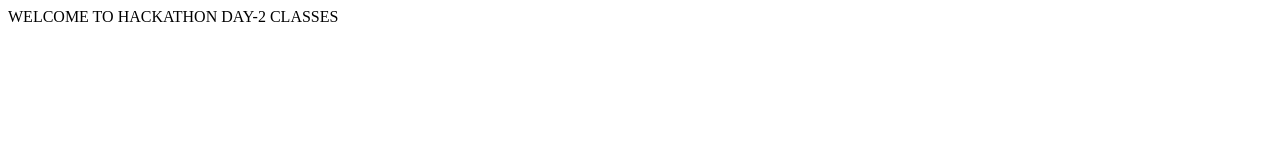
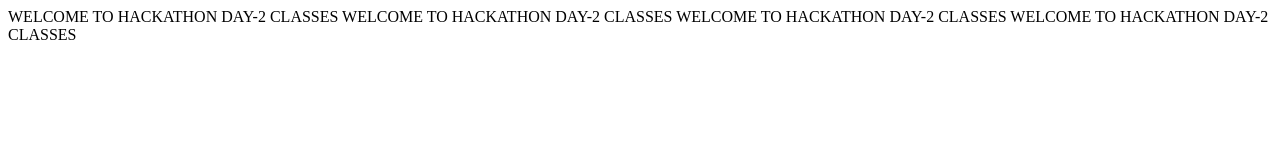
Before and after one commit to Ganapathi0012/simple-cicd-demo, a plain HTML site: page index.html in a window 1280 px wide. Drawn offline with Linux system fonts and the light colour scheme.

Commit message:
Updated index.html

```diff
--- a/index.html
+++ b/index.html
@@ -4,6 +4,9 @@
       </head>
       <body>
               WELCOME TO HACKATHON DAY-2 CLASSES
+              WELCOME TO HACKATHON DAY-2 CLASSES
+              WELCOME TO HACKATHON DAY-2 CLASSES
+              WELCOME TO HACKATHON DAY-2 CLASSES
      </body>
 
 </html>
```
